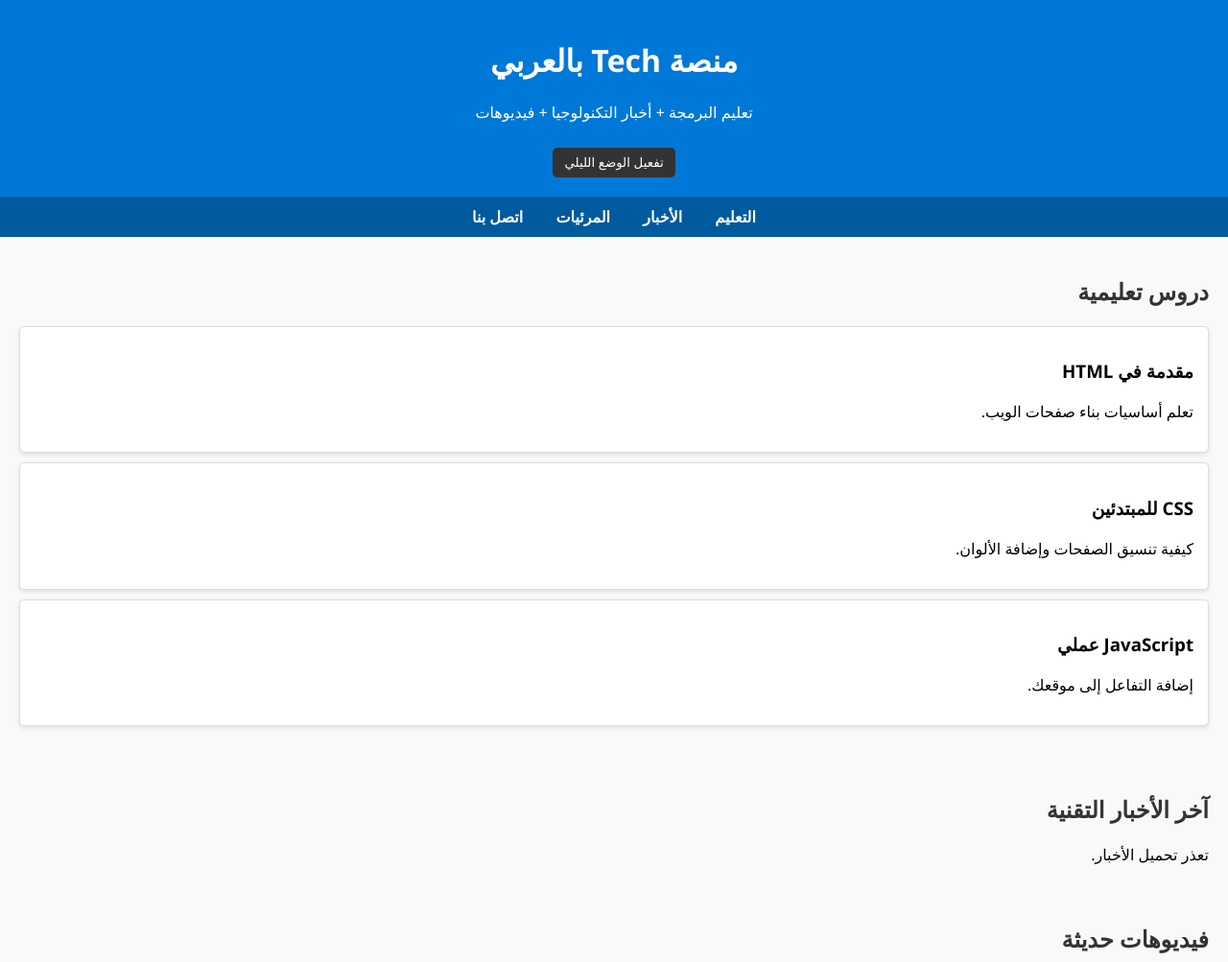
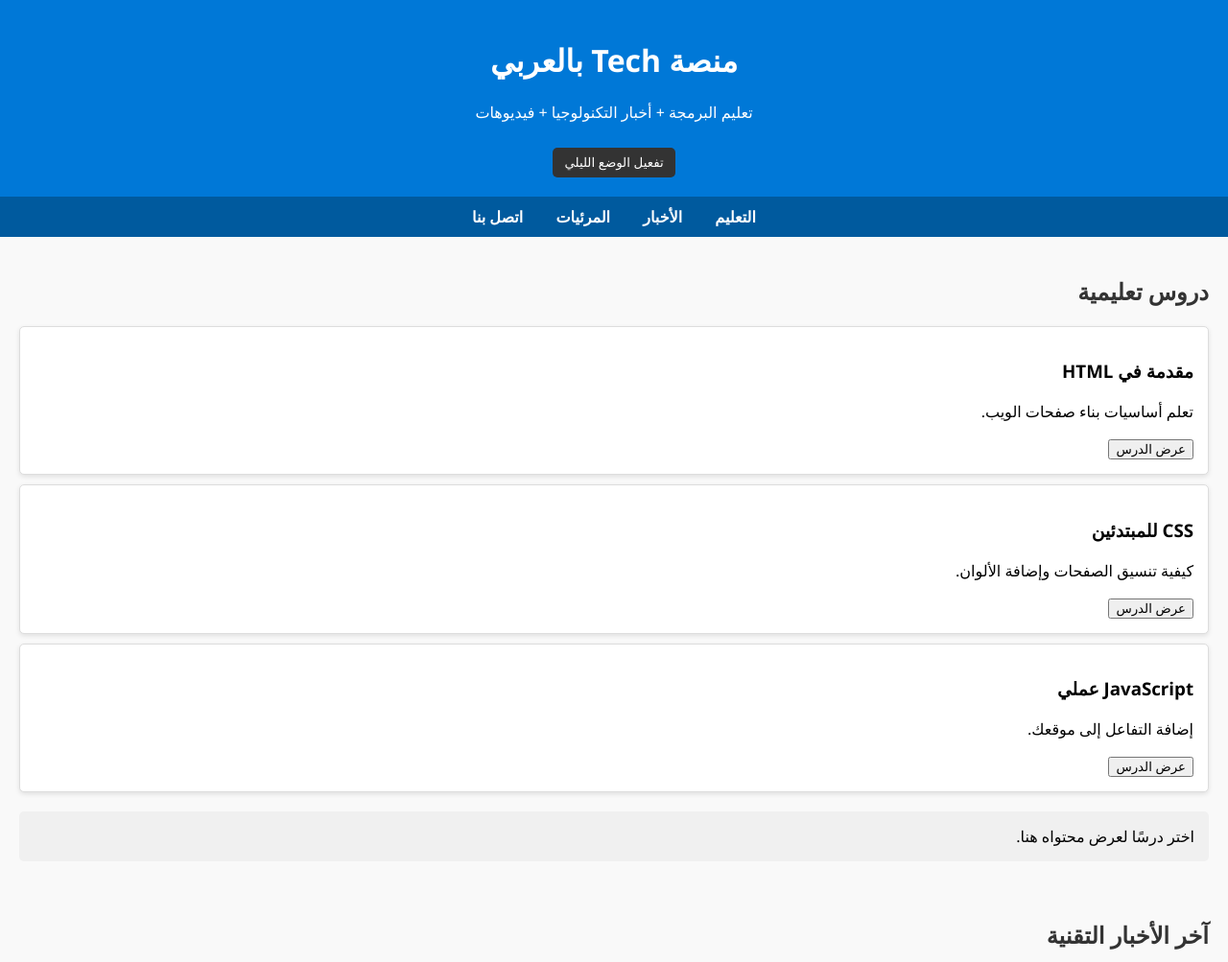
Before and after one commit to Youness887/ybbj, a plain HTML site: page index.html in a window 1280 px wide. Shown: the top 1003 px of the page at 96% size. Drawn offline with Linux system fonts and the light colour scheme; no server answers.

Commit message:
Update index.html

```diff
--- a/index.html
+++ b/index.html
@@ -102,6 +102,16 @@
     #darkModeBtn:hover {
       background: #555;
     }
+    #lessonContent {
+      margin-top: 20px;
+      padding: 15px;
+      background: #f0f0f0;
+      border-radius: 5px;
+    }
+    body.dark #lessonContent {
+      background: #1e1e1e;
+      color: #e0e0e0;
+    }
   </style>
 </head>
 <body>
@@ -124,6 +134,7 @@
   <section id="education">
     <h2>دروس تعليمية</h2>
     <div id="lessons"></div>
+    <div id="lessonContent">اختر درسًا لعرض محتواه هنا.</div>
   </section>
 
   <!-- قسم الأخبار -->
@@ -135,7 +146,6 @@
   <!-- قسم الفيديوهات -->
   <section id="videos">
     <h2>فيديوهات حديثة</h2>
-    <!-- Playlist مثال -->
     <iframe src="https://www.youtube.com/embed/videoseries?list=PLoROMvodv4rO8k6jv8bqfQz6jQ0v7kG2z" allowfullscreen></iframe>
 
     <div class="links">
@@ -159,23 +169,45 @@
     // بيانات JSON للتعليم والتواصل
     const siteData = {
       "lessons": [
-        { "title": "مقدمة في HTML", "description": "تعلم أساسيات بناء صفحات الويب." },
-        { "title": "CSS للمبتدئين", "description": "كيفية تنسيق الصفحات وإضافة الألوان." },
-        { "title": "JavaScript عملي", "description": "إضافة التفاعل إلى موقعك." }
+        {
+          "title": "مقدمة في HTML",
+          "description": "تعلم أساسيات بناء صفحات الويب.",
+          "content": "<p>HTML هي لغة بناء صفحات الويب. تبدأ بوسوم مثل <code>&lt;html&gt;</code> و <code>&lt;body&gt;</code>. مثال: <br><code>&lt;h1&gt;مرحبا بالعالم&lt;/h1&gt;</code></p>"
+        },
+        {
+          "title": "CSS للمبتدئين",
+          "description": "كيفية تنسيق الصفحات وإضافة الألوان.",
+          "content": "<p>CSS تضيف الألوان والخطوط. مثال: <br><code>body { background: lightblue; }</code></p>"
+        },
+        {
+          "title": "JavaScript عملي",
+          "description": "إضافة التفاعل إلى موقعك.",
+          "content": "<p>JavaScript يجعل الموقع تفاعلي. مثال: <br><code>alert('مرحبا!');</code></p>"
+        }
       ],
       "contact": {
         "email": "info@tech-arabic.com"
       }
     };
 
-    // عرض الدروس
+    // عرض الدروس كبطاقات
     const lessonsContainer = document.getElementById('lessons');
     siteData.lessons.forEach(lesson => {
       const card = document.createElement('div');
       card.className = 'card';
-      card.innerHTML = `<h3>${lesson.title}</h3><p>${lesson.description}</p>`;
+      card.innerHTML = `
+        <h3>${lesson.title}</h3>
+        <p>${lesson.description}</p>
+        <button onclick="showLesson('${lesson.title}')">عرض الدرس</button>
+      `;
       lessonsContainer.appendChild(card);
     });
+
+    // دالة لعرض محتوى الدرس داخل الصفحة
+    function showLesson(title) {
+      const lesson = siteData.lessons.find(l => l.title === title);
+      document.getElementById('lessonContent').innerHTML = lesson.content;
+    }
 
     // البريد الإلكتروني
     document.getElementById('email').textContent = siteData.contact.email;
```
